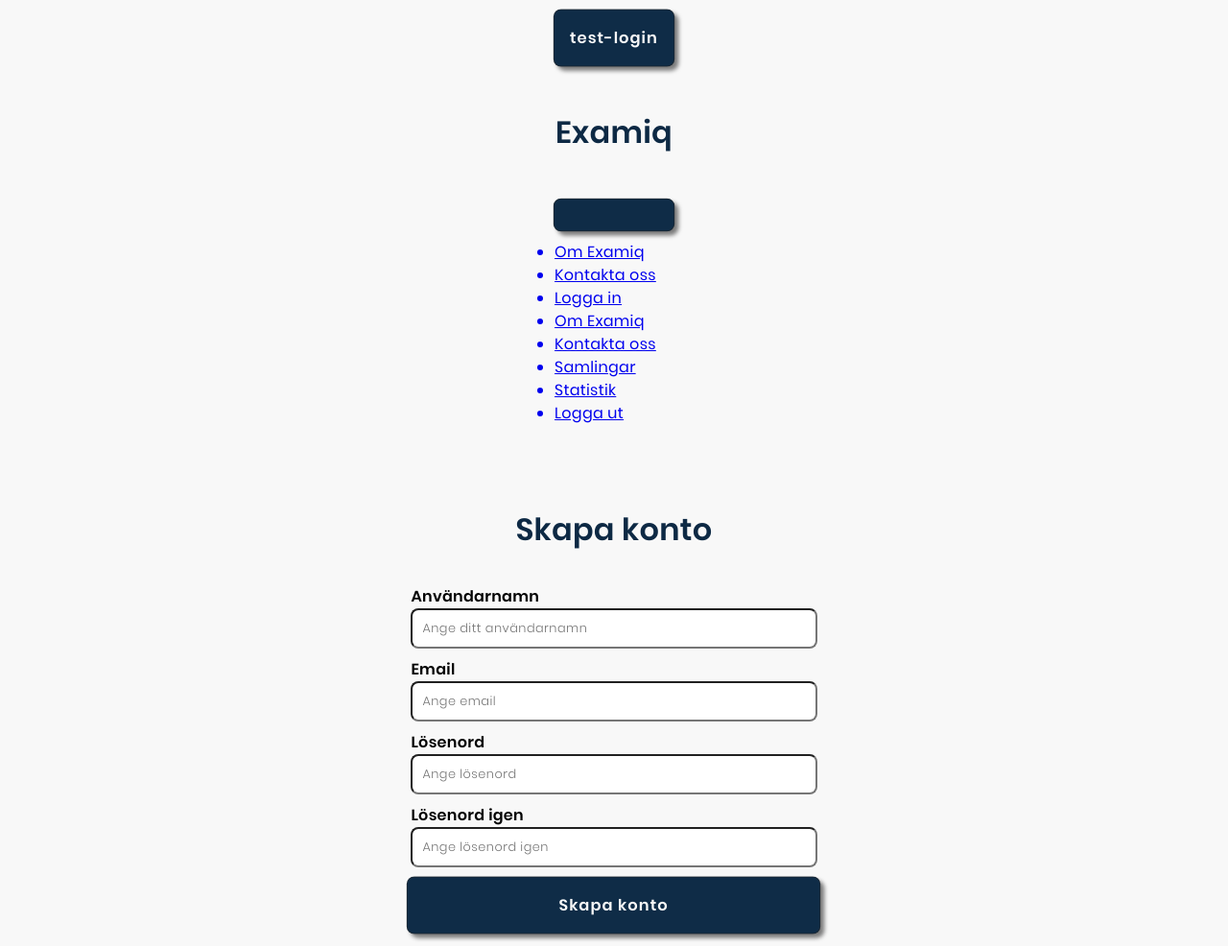
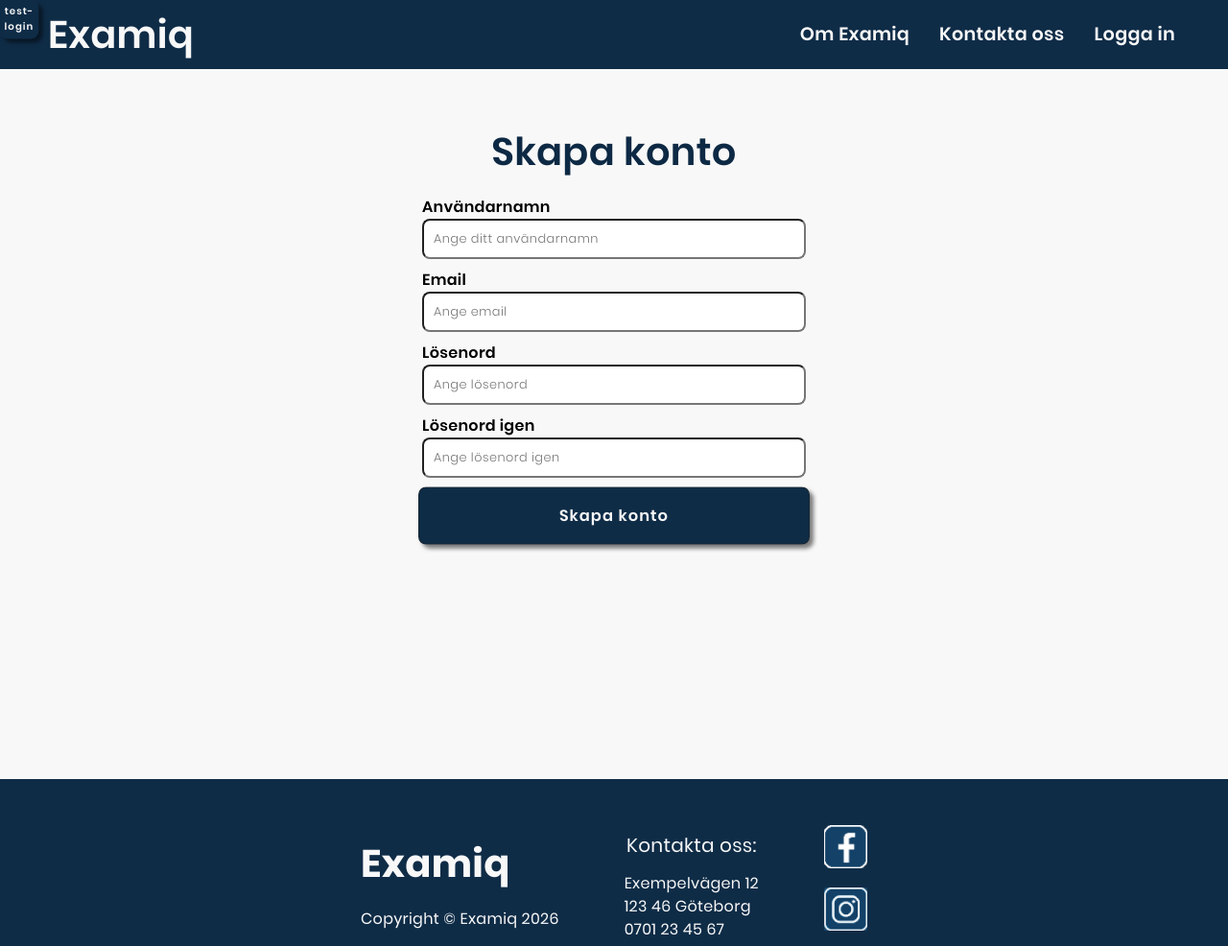
Before and after one commit to carack02/AgiltBackendProjekt, a website: page public/createAccount.html in a window 1280 px wide. Shown: the top 986 px of the page at 96% size. Drawn offline with Linux system fonts and the light colour scheme.

Commit message:
Fixed css and html

```diff
--- a/public/createAccount.html
+++ b/public/createAccount.html
@@ -4,15 +4,18 @@
     <meta charset="UTF-8" />
     <meta name="viewport" content="width=device-width, initial-scale=1.0" />
     <script src="./js/header.js" defer></script>
+    <script src="scripts/createAccount.js" defer></script>
     <link rel="stylesheet" href="styles/global.css" />
-    <script src="scripts/createAccount.js" defer></script>
+    <link rel="stylesheet" href="styles/login.css" />
+    <link rel="stylesheet" href="./styles/header.css" />
+    <link rel="stylesheet" href="./styles/footer.css" />
     <title>Examic - Skapa konto</title>
   </head>
   <body>
     <header>
       <button class="test-login">test-login</button>
       <div class="backdrop"></div>
-      <h1 id="h1">Examiq</h1>
+      <h1 id="h1-header">Examiq</h1>
       <div class="hamburger-menu">
         <button class="hamburger-button">
           <div class="bar bar1"></div>
@@ -24,19 +27,19 @@
         <ul class="list-option loggedout-menu">
           <a href="/om"><li>Om Examiq</li></a>
           <a href="/kontakt"><li>Kontakta oss</li></a>
-          <a href="/login"><li>Logga in</li></a>
+          <a href="login.html"><li>Logga in</li></a>
         </ul>
         <ul class="list-option loggedin-menu">
           <a href="/om"><li>Om Examiq</li></a>
           <a href="/kontakt"><li>Kontakta oss</li></a>
           <a href="/profil"><li>Samlingar</li></a>
           <a href="/statistik"><li>Statistik</li></a>
-          <a href="/login"><li>Logga ut</li></a>
+          <a href="login.html"><li>Logga ut</li></a>
         </ul>
       </div>
     </header>
     <main>
-      <h1 id="h1">Skapa konto</h1>
+      <h1>Skapa konto</h1>
       <div>
         <form id="form" action="" autocomplete="off">
           <label for="username">Användarnamn</label>
--- a/public/styles/footer.css
+++ b/public/styles/footer.css
@@ -38,7 +38,7 @@ footer {
   display: flex;
   flex-direction: row;
   order: 2;
-  gap: 10px;
+  gap: 20px;
 }
 
 img {
@@ -61,6 +61,7 @@ img {
   color: var(--textLight);
   font-weight: 700;
   margin: 10px auto;
+  text-align: left;
 }
 
 #h1 a {
--- a/public/styles/global.css
+++ b/public/styles/global.css
@@ -63,7 +63,9 @@ body {
 
 main {
   flex: 1;
-  margin: 50px auto 90px;
+  width: 300px;
+  min-height: 600px;
+  margin: 0 auto 30px;
 }
 
 h1,
@@ -149,6 +151,10 @@ input:focus {
   h4 {
     line-height: 1.5;
   }
+  main {
+    width: 400px;
+    margin: 50px auto 90px;
+  }
 }
 
 @media screen and (min-width: 860px) {
--- a/public/styles/header.css
+++ b/public/styles/header.css
@@ -39,9 +39,9 @@ header {
   max-height: 80px;
 }
 
-#h1 {
+#h1-header {
   color: var(--textLight);
-  margin-left: 81px;
+  margin-left: 50px;
 }
 
 .hamburger-menu {
@@ -165,6 +165,9 @@ header {
 }
 
 @media (min-width: 1024px) {
+  #h1-header {
+    margin-left: 50px;
+  }
   .hamburger-menu {
     display: none;
   }
@@ -183,7 +186,7 @@ header {
     border: none;
     opacity: 1;
     background-color: transparent;
-    margin-right: 76px;
+    margin-right: 50px;
     font-weight: 600;
     font-size: larger;
   }
```
Also changed, not shown: public/header.html (+3 -3 lines), public/login.html (+9 -7 lines).
